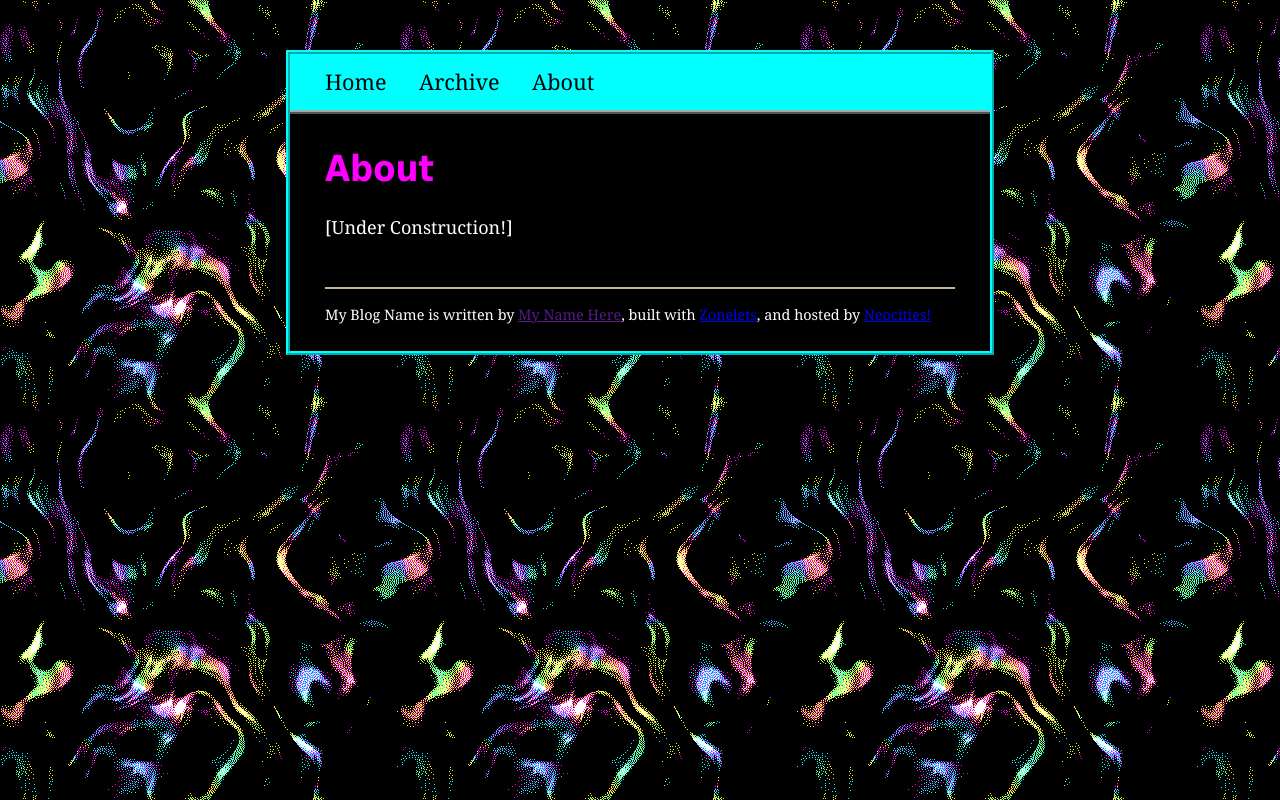
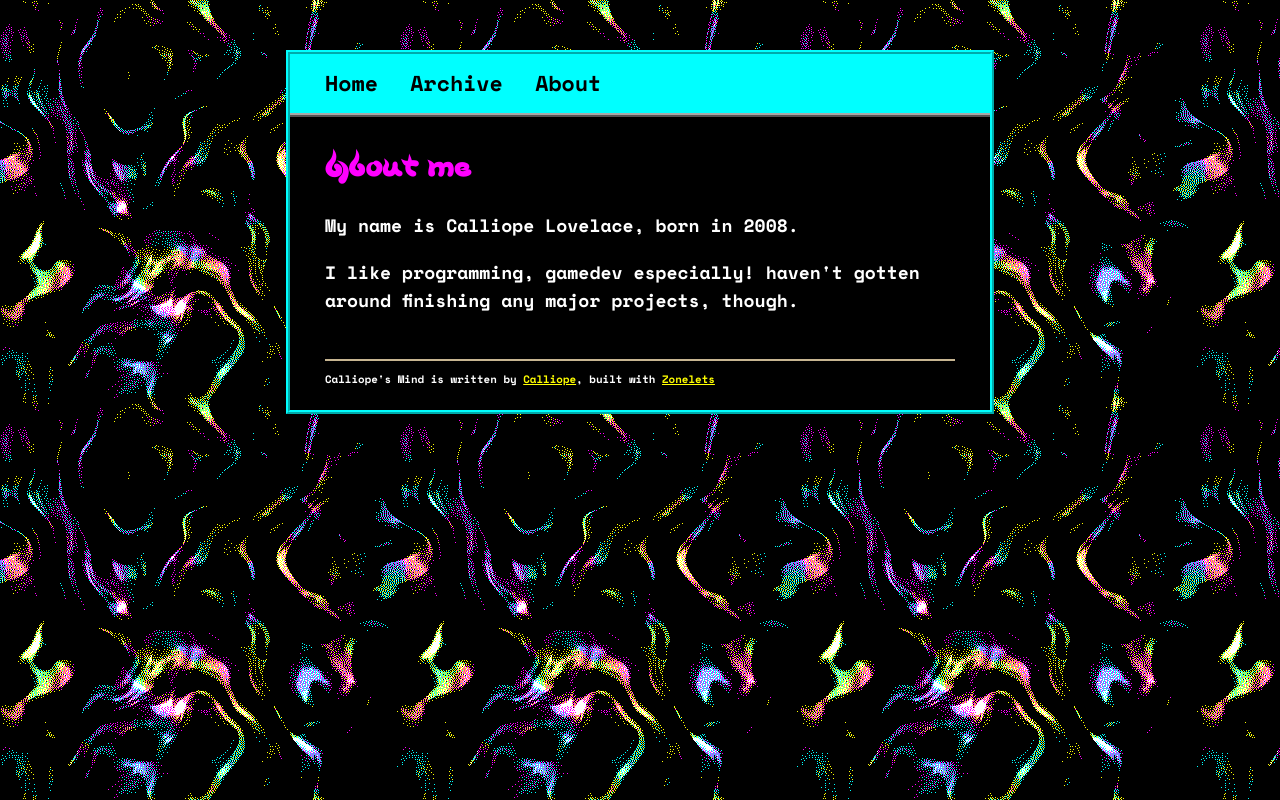
Before and after one commit to lilac-plenilunium/lilac-plenilunium.github.io, a plain HTML site: page about.html in a window 1280 px wide. Drawn offline with Linux system fonts and the light colour scheme.

Commit message:
so many things

```diff
--- a/about.html
+++ b/about.html
@@ -1,7 +1,7 @@
 <!DOCTYPE html>
 <html>
   <head>
-    <title>About Zonelets</title>
+    <title>About me</title>
     <link rel="icon" href="./images/favicon.png" type="image/x-icon"/>
     <meta name="viewport" content="width=device-width, initial-scale=1.0">
     <meta charset="UTF-8">
@@ -12,8 +12,11 @@
     <div id="header">...</div>
     <div id="content">
 
-      <h1>About</h1>
-      <p>[Under Construction!]</p>
+      <h1>About me</h1>
+      <p>My name is Calliope Lovelace, born in 2008.</p>
+      <p>I like programming, gamedev especially! haven't gotten around finishing any major projects, though.</p>
+
+
 
     </div> <!-- end of div id="content" -->
     <div id="footer"></div>
--- a/script.js
+++ b/script.js
@@ -14,9 +14,9 @@
 
 //==[ 1. BASIC INFO ]==
 
-let blogName = "My Blog Name";
-let authorName = "My Name Here";
-let authorLink = ""; // Enter your website, social media, etc. Some way for people to tell you they like your blog! (Leaving it empty is okay too)
+let blogName = "Calliope's Mind";
+let authorName = "Calliope";
+let authorLink = "https://github.com/lilac-plenilunium"; // Enter your website, social media, etc. Some way for people to tell you they like your blog! (Leaving it empty is okay too)
 
 //-----------------------------
 
@@ -36,6 +36,10 @@ let postsArray = [
 //[ "posts/2020-11-10-My-Second-Post-Example.html" ],
 [ "posts/2020-11-10-Post-Template.html" ] ];
 
+
+
+
+
 //XXXXXXXXXXXXXXXXXXXXXXXXXXXXX
 
 /*CAUTION!! BEGINNING OF MORE ADVANCED SECTION!
@@ -45,6 +49,10 @@ let postsArray = [
   from the Zonelets starter files :) */
 
 //XXXXXXXXXXXXXXXXXXXXXXXXXXXXX
+
+
+
+
 
 //==[ 3. GENERATING THE HTML SECTIONS TO BE INSERTED ]==
 
@@ -66,7 +74,7 @@ let headerHTML = '<ul> <li><a href="' + relativePath + '/index.html">Home</a></l
 
 //Generate the Footer HTML, which uses the variables defined in the BASIC INFO section above to list info about the site.
 //Note: feel free to remove the references to Zonelets and Neocities! Just be careful not to delete any necessary HTML closing tags or other syntax.
-let footerHTML = "<hr><p>" + blogName + " is written by <a href='" + authorLink + "'>" + authorName + "</a>, built with <a href='https://zonelets.net/'>Zonelets</a>, and hosted by <a href='https://neocities.org/'>Neocities!</a></p>";
+let footerHTML = "<hr><p>" + blogName + " is written by <a href='" + authorLink + "'>" + authorName + "</a>, built with <a href='https://zonelets.net/'>Zonelets</a></p>";
 
 //To do the following stuff, we want to know where we are in the posts array (if we're currently on a post page).
 let currentIndex = -1;
--- a/style/style.css
+++ b/style/style.css
@@ -1,12 +1,44 @@
-/* CSS is how you can add style to your website, such as colors, fonts, and positioning of your
-   HTML content. To learn how to do something, just try searching Google for questions like
-   "how to change link color." */
+@font-face {
+  font-family: Beech;
+  src: url(fonts/Beech.woff);
+}
+
+@font-face {
+  font-family: LibreBarcode_text;
+  src: url(fonts/LibreBarcode128Text-Regular.woff);
+}
+
+@font-face {
+  font-family: LibreBarcode;
+  src: url(fonts/LibreBarcode128-Regular.woff);
+}
+
+@font-face {
+  font-family: Newspaper;
+  src: url(fonts/newspaper.woff);
+}
+
+@font-face {
+  font-family: SpaceMono;
+  src: url(fonts/SpaceMono-Regular.woff);
+  font-weight: normal;
+}
+
+@font-face {
+  font-family: SpaceMono;
+  src: url(fonts/SpaceMono-Bold.woff);
+  font-style: bold;
+}
+
+html {
+  cursor: url('../images/crosshair.gif'), 80, 80, auto;
+}
 
 body {
   background-color: #000000;
   background-image: url('../images/hazeflow.gif');
   font-size: 18px;
-  font-family: Georgia, "Times New Roman", serif;
+  font-family: SpaceMono, "Times New Roman", serif;
   margin: 0;
 }
 
@@ -51,16 +83,33 @@ img {
   font-style: italic;
 }
 
-a:hover {
-  background-color: #fff6e6;
-}
-
 h1, h2, h3, h4, h5 {
-  font-family: Tahoma, Geneva, sans-serif;
+  font-family: Beech, sans-serif;
   color: #FF00FF;
 }
 
-/*#CONTAINER is the rectangle that contains everything but the background!*/
+/* unvisited link */
+a:link {
+  color: #FFFF00;
+}
+
+/* visited link */
+a:visited {
+  color: #FFFFFF;
+}
+
+/* mouse over link */
+a:hover {
+  color: #00FFFF;
+}
+
+/* selected link */
+a:active {
+  color: #FF00FF;
+}
+
+/*             */
+
 #container {
   margin: 3em auto;
   width: 90%;
@@ -80,6 +129,7 @@ h1, h2, h3, h4, h5 {
 
 /*HEADER STYLE*/
 #header {
+  font-weight: bold;
   background-color: #00FFFF;
   padding: 0 5%;
   border-color: #a9a9a9;
@@ -107,6 +157,7 @@ h1, h2, h3, h4, h5 {
   text-decoration: underline;
 }
 
+
 /*POST LIST STYLE*/
 #postlistdiv ul {
   font-size: 1.2em;
@@ -123,19 +174,30 @@ h1, h2, h3, h4, h5 {
   margin-top: 0.2em;
 }
 
+
 /*NEXT AND PREVIOUS LINKS STYLE*/
 #nextprev {
   text-align: center;
   margin-top: 1.4em;
 }
 
+
 /*DISQUS STYLE*/
 #disqus_thread {
   margin-top: 1.6em;
 }
 
+
 /*FOOTER STYLE*/
 #footer {
-  font-size: 0.8em;
+  font-size: 0.6em;
   padding: 0 5% 10px 5%;
 }
+
+@keyframes spin {
+  from {
+      transform: rotate(0deg);
+  } to {
+      transform: rotate(360deg);
+    }
+}
```
Also changed, not shown: archive.html (+4 -4 lines), index.html (+2 -2 lines), images/allycrosshair.gif (added), images/bg_diamond.png (deleted), images/bstrdcrosshair.gif (added), images/crosshair.gif (added), images/neutralcrosshair.gif (added), style/fonts/Beech.woff (added), style/fonts/LibreBarcode128-Regular.woff (added), style/fonts/LibreBarcode128Text-Regular.woff (added), style/fonts/SpaceMono-Bold.woff (added), style/fonts/SpaceMono-Regular.woff (added), style/fonts/newspaper.woff (added), zonelet-readme.txt (renamed from readme.txt).
